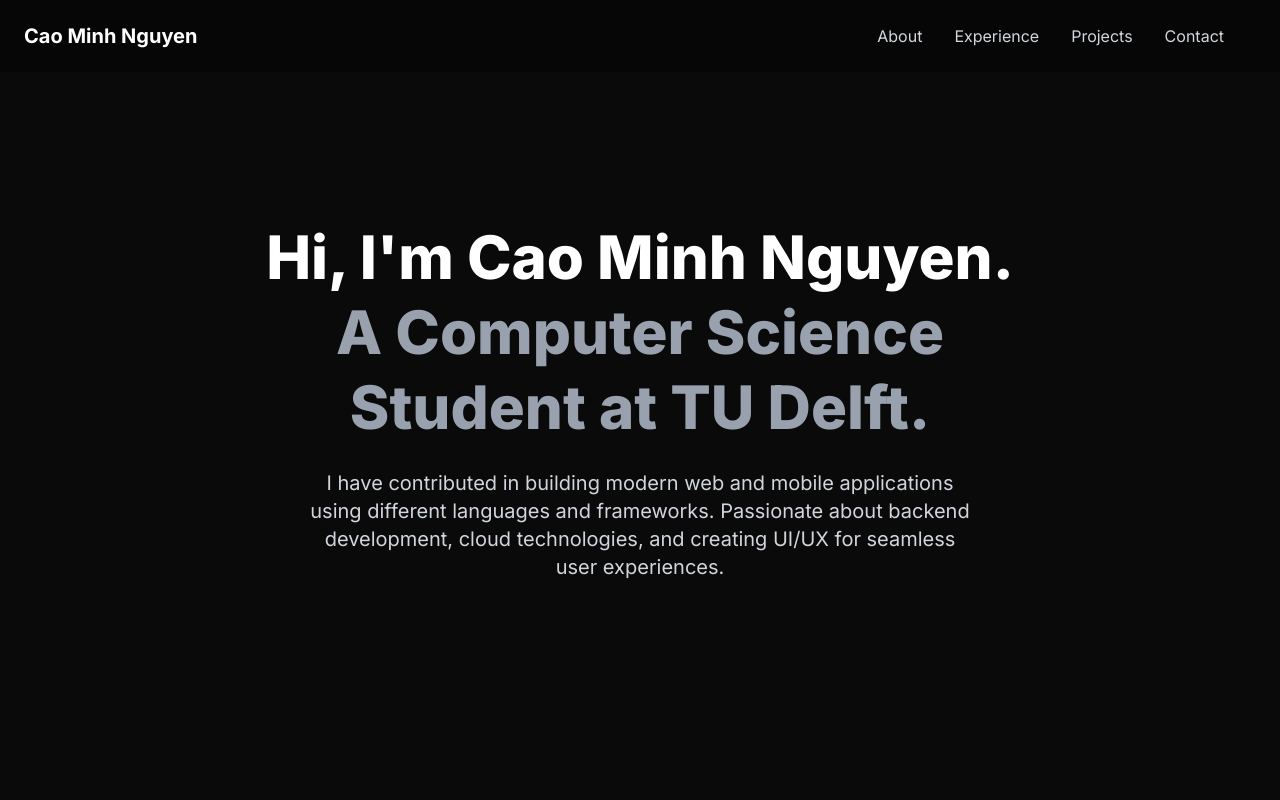
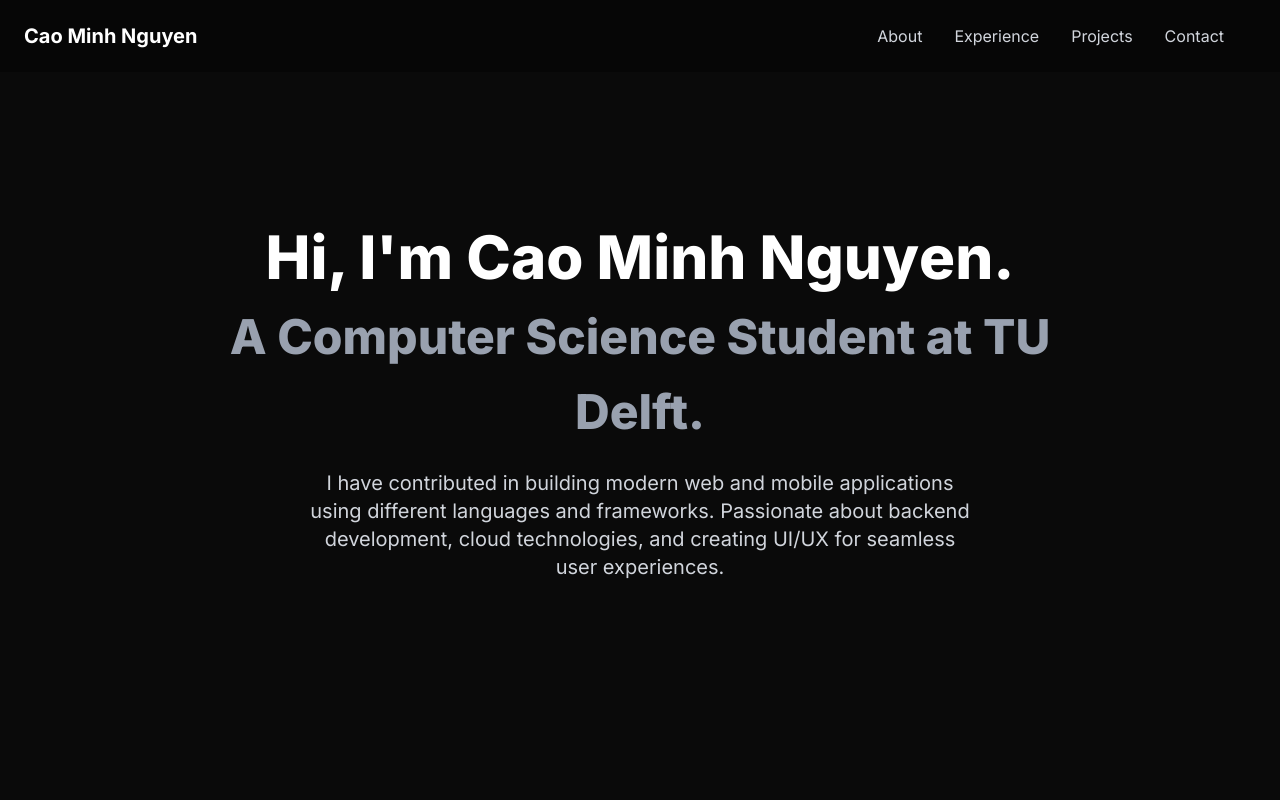
Before and after one commit to caominhnguyen05/caominh-portfolio, a Next.js app: page / in a window 1280 px wide. Shown: the top 800 px of the page. Built offline with nearby package versions, Linux system fonts and the light colour scheme.

Commit message:
Add animation to intro section

```diff
--- a/src/app/components/intro.tsx
+++ b/src/app/components/intro.tsx
@@ -1,34 +1,78 @@
 "use client";
 
-import { motion } from "framer-motion";
+import { motion, Variants } from "framer-motion";
 import React from "react";
 
 const Intro: React.FC = () => {
+  const name = "Cao Minh Nguyen.";
+  const letters = Array.from(name);
+
+  const containerVariants: Variants = {
+    hidden: { opacity: 1 },
+    visible: {
+      opacity: 1,
+      transition: { staggerChildren: 0.1 },
+    },
+  };
+
+  const letterVariants: Variants = {
+    hidden: { opacity: 0 },
+    visible: { opacity: 1 },
+  };
+
   return (
     <section
       id="intro"
       className="h-screen flex items-center justify-center text-center"
     >
-      <motion.div
-        initial={{ opacity: 0, y: 20 }}
-        animate={{ opacity: 1, y: 0 }}
-        transition={{ duration: 0.8 }}
-        className="max-w-4xl mx-auto px-6"
-      >
-        <h1 className="text-4xl md:text-6xl font-extrabold text-white leading-tight">
-          Hi, I&apos;m Cao Minh Nguyen.
+      <div className="max-w-4xl mx-auto px-6">
+        <motion.h1
+          className="text-4xl md:text-6xl font-extrabold text-white leading-tight"
+          initial={{ opacity: 0 }}
+          animate={{ opacity: 1 }}
+          transition={{ duration: 0.4 }}
+        >
+          Hi, I&apos;m{" "}
+          <motion.span
+            variants={containerVariants}
+            initial="hidden"
+            animate="visible"
+            aria-label={name}
+            className="inline-flex"
+          >
+            {letters.map((letter, index) => (
+              <motion.span
+                key={index}
+                variants={letterVariants}
+                className="inline-block"
+              >
+                {letter === " " ? "\u00A0" : letter}
+              </motion.span>
+            ))}
+          </motion.span>
           <br />
-          <span className="text-gray-400">
+          <motion.span
+            className="text-gray-400 text-3xl md:text-5xl"
+            initial={{ opacity: 0 }}
+            animate={{ opacity: 1 }}
+            transition={{ delay: letters.length * 0.1 + 0.5 }}
+          >
             A Computer Science Student at TU Delft.
-          </span>
-        </h1>
-        <p className="mt-6 text-lg md:text-xl text-gray-300 max-w-2xl mx-auto">
+          </motion.span>
+        </motion.h1>
+
+        <motion.p
+          className="mt-6 text-lg md:text-xl text-gray-300 max-w-2xl mx-auto"
+          initial={{ opacity: 0, y: 20 }}
+          animate={{ opacity: 1, y: 0 }}
+          transition={{ delay: letters.length * 0.1 + 0.7, duration: 0.8 }}
+        >
           I have contributed in building modern web and mobile applications
           using different languages and frameworks. Passionate about backend
           development, cloud technologies, and creating UI/UX for seamless user
           experiences.
-        </p>
-      </motion.div>
+        </motion.p>
+      </div>
     </section>
   );
 };
```
